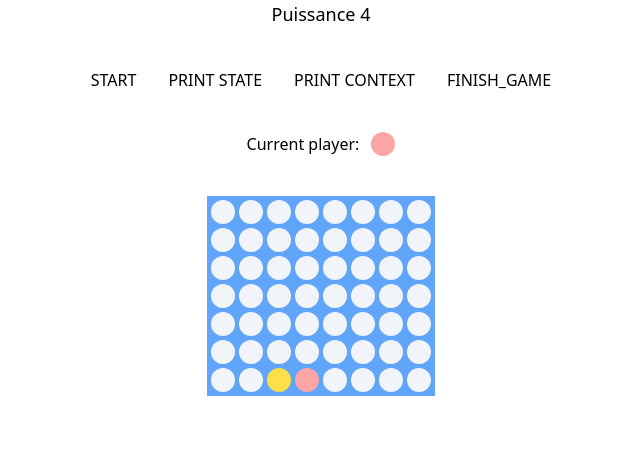
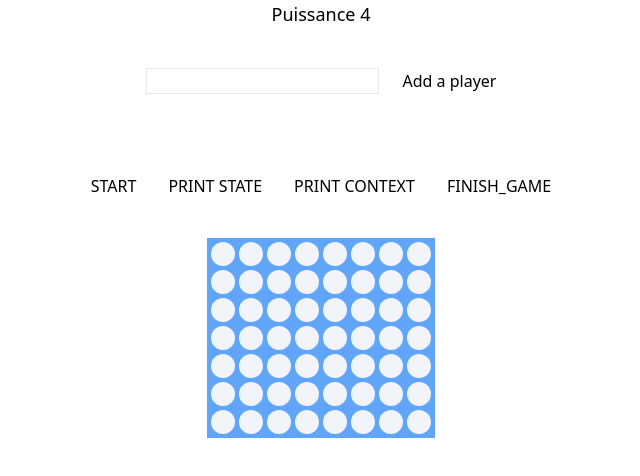
Before and after one commit to QuentEmbie/Puissance_4, a React (Vite) app: page / in a window 1280 px wide. Shown: the top 476 px of the page, without its empty margins (319-959 px from the left). Built offline with nearby package versions, Linux system fonts and the light colour scheme.

Commit message:
feat: add player

```diff
--- a/src/App.tsx
+++ b/src/App.tsx
@@ -2,19 +2,20 @@ import "./index.css";
 import { assign, createMachine, interpret } from "xstate";
 import { useMachine } from "@xstate/react";
 import clsx from "clsx";
-import { PIECE, Piece } from "./types";
+import { PIECE, Piece, Player } from "./types";
 import { Grid } from "./components/grid";
 import { GetDerivedStateFromProps } from "react";
-import { findLowestInColumn, isWinningMove } from "./utils";
+import { currentPlayer, findLowestInColumn, isWinningMove } from "./utils";
+import { AddPlayer } from "./components/add_player";
 
 export const promiseMachine = createMachine(
   {
     schema: {
-      context: {} as { grid: Piece[][]; currentPlayer: Piece },
-      events: {} as { type: "START" } | { type: "PLAY_MOVE" } | { type: "PLAY_WINNING_MOVE" } | { type: "END" } | { type: "RESTART" },
+      context: {} as { grid: Piece[][]; currentPlayer?: 0 | 1; players: Player[] },
+      events: {} as { type: "START" } | { type: "PLAY_MOVE" } | { type: "END" } | { type: "RESTART" } | { type: "ADD_PLAYER" },
     },
     id: "promise",
-    initial: "play",
+    initial: "waiting",
     context: {
       grid: [
         ["v", "v", "v", "v", "v", "v", "v", "v"],
@@ -25,12 +26,15 @@ export const promiseMachine = createMachine(
         ["v", "v", "v", "v", "v", "v", "v", "v"],
         ["v", "v", "j", "r", "v", "v", "v", "v"],
       ],
-      currentPlayer: "r",
+      currentPlayer: 0,
+      players: [],
     },
     states: {
       waiting: {
+        entry: ["cleanGrid"],
         on: {
-          START: { target: "play" },
+          START: { target: "play", cond: "are_two_players" },
+          ADD_PLAYER: { cond: "less_than_two_players", target: "waiting", actions: ["add_player"] },
         },
       },
       play: {
@@ -51,16 +55,29 @@ export const promiseMachine = createMachine(
   },
   {
     actions: {
-      play: assign({
-        grid: (context, event) => {
-          context.grid[findLowestInColumn(context.grid, event.j)][event.j] = context.currentPlayer;
-          return context.grid;
-        },
-        currentPlayer: (context, event) => (context.currentPlayer === PIECE.JAUNE ? PIECE.ROUGE : PIECE.JAUNE),
+      play: assign((context, event) => {
+        context.grid[findLowestInColumn(context.grid, event.j)][event.j] = currentPlayer(context).color;
+        context.currentPlayer = context.currentPlayer === 0 ? 1 : 0;
+        return context;
       }),
       play_winning_move: assign((context, event) => {
-        context.grid[findLowestInColumn(context.grid, event.j)][event.j] = context.currentPlayer;
-        context.currentPlayer = context.currentPlayer === PIECE.ROUGE ? PIECE.JAUNE : PIECE.ROUGE;
+        context.grid[findLowestInColumn(context.grid, event.j)][event.j] = currentPlayer(context).color;
+        return context;
+      }),
+      add_player: assign((context, event) => {
+        context.players = [...context.players, { name: event.name, color: "r" }];
+        return context;
+      }),
+      cleanGrid: assign((context) => {
+        context.grid = [
+          ["v", "v", "v", "v", "v", "v", "v", "v"],
+          ["v", "v", "v", "v", "v", "v", "v", "v"],
+          ["v", "v", "v", "v", "v", "v", "v", "v"],
+          ["v", "v", "v", "v", "v", "v", "v", "v"],
+          ["v", "v", "v", "v", "v", "v", "v", "v"],
+          ["v", "v", "v", "v", "v", "v", "v", "v"],
+          ["v", "v", "v", "v", "v", "v", "v", "v"],
+        ];
         return context;
       }),
     },
@@ -69,7 +86,13 @@ export const promiseMachine = createMachine(
         return findLowestInColumn(context.grid, event.j) >= 0;
       },
       is_winning_move: (context, event) => {
-        return isWinningMove(context.grid, event.j, context.currentPlayer);
+        return isWinningMove(context.grid, event.j, currentPlayer(context).color);
+      },
+      are_two_players: (context) => {
+        return context.players.length === 2;
+      },
+      less_than_two_players: (context) => {
+        return context.players.length < 2;
       },
     },
   }
@@ -78,29 +101,46 @@ export const promiseMachine = createMachine(
 function App() {
   const [state, send] = useMachine(promiseMachine, {});
   console.log(state.context.currentPlayer);
-  const onClickHandle = (i: number, j: number) => {
-    send("PLAY_MOVE", { i, j });
+  const onClickHandle = (j: number) => {
+    send("PLAY_MOVE", { j });
+  };
+  const addPlayer = (name: String) => {
+    send("ADD_PLAYER", { name });
   };
   return (
     <div className="flex flex-col gap-10 items-center">
       <h1 className="text-black text-lg">Puissance 4</h1>
-
+      <AddPlayer onClick={addPlayer}></AddPlayer>
+      <div>
+        {state.context.players.map((player) => (
+          <div>{player.name} </div>
+        ))}
+      </div>
       <div className="flex gap-8">
         <button onClick={() => send("START")}>START</button>
         <button onClick={() => console.log(state)}>PRINT STATE</button>
         <button onClick={() => console.log(state.context)}>PRINT CONTEXT</button>
         <button onClick={() => send("END")}>FINISH_GAME</button>
       </div>
-      <div className="flex space-x-3">
-        <p>Current player: </p>
-        {state.context.currentPlayer === PIECE.JAUNE ? (
-          <div className={clsx("rounded-full h-6 w-6 col-span-1 bg-yellow-300")} />
-        ) : (
-          <div className={clsx("rounded-full h-6 w-6 col-span-1 bg-red-300")} />
-        )}
-      </div>
+
+      {state.value === "play" && (
+        <div className="flex space-x-3">
+          <p>Current player: </p>
+          <div
+            className={clsx(
+              "rounded-full h-6 w-6 col-span-1",
+              currentPlayer(state.context).color === PIECE.JAUNE ? " bg-yellow-300" : "bg-red-300"
+            )}
+          />
+        </div>
+      )}
       <Grid grid={state.context.grid} onClickHandle={onClickHandle} />
-      {state.value === "end" && <p>You Win!!</p>}
+      {state.value === "end" && (
+        <>
+          <p>{currentPlayer(state.context).name} Win!!</p>
+          <button onClick={() => send("RESTART")}>RESTART</button>
+        </>
+      )}
     </div>
   );
 }
--- /dev/null
+++ b/src/components/add_player.tsx
@@ -0,0 +1,11 @@
+import { FC, useState } from "react";
+
+export const AddPlayer: FC<{ onClick: (name: String) => void }> = ({ onClick }) => {
+  const [name, setName] = useState<String>();
+  return (
+    <div className="flex gap-6">
+      <input type="text" className="border" onChange={(event) => setName(event.target.value)}></input>
+      <button onClick={onClick(name)}>Add a player</button>
+    </div>
+  );
+};
--- a/src/components/grid.tsx
+++ b/src/components/grid.tsx
@@ -4,16 +4,13 @@ import { FC } from "react";
 import { promiseMachine } from "../App";
 import { Piece } from "../types";
 
-export const Grid: FC<{ grid: Piece[][]; onClickHandle: (i: number, j: number) => void }> = ({ grid, onClickHandle }) => {
-  const gridSize = `grid-cols-${grid[0].length}`;
-  const [state, send] = useMachine(promiseMachine);
-
+export const Grid: FC<{ grid: Piece[][]; onClickHandle: (j: number) => void }> = ({ grid, onClickHandle }) => {
   return (
     <div className={clsx("grid w-fit bg-blue-400 p-1 gap-1", "grid-cols-8")}>
       {grid.map((row, i) => {
         return row.map((el, j) => (
           <div
-            onClick={() => onClickHandle(i, j)}
+            onClick={() => onClickHandle(j)}
             className={clsx(
               "rounded-full h-6 w-6 col-span-1",
               el === "v" && "bg-slate-100",
--- a/src/types.tsx
+++ b/src/types.tsx
@@ -5,3 +5,8 @@ export const PIECE = {
 } as const;
 
 export type Piece = typeof PIECE[keyof typeof PIECE];
+
+export type Player = {
+  color: Piece;
+  name: String;
+};
--- a/src/utils.ts
+++ b/src/utils.ts
@@ -44,3 +44,7 @@ export const findLowestInColumn = (grid: Piece[][], j: number) => {
   }
   return -1;
 };
+
+export const currentPlayer = (context: any) => {
+  return context.players![context.currentPlayer!];
+};
```
